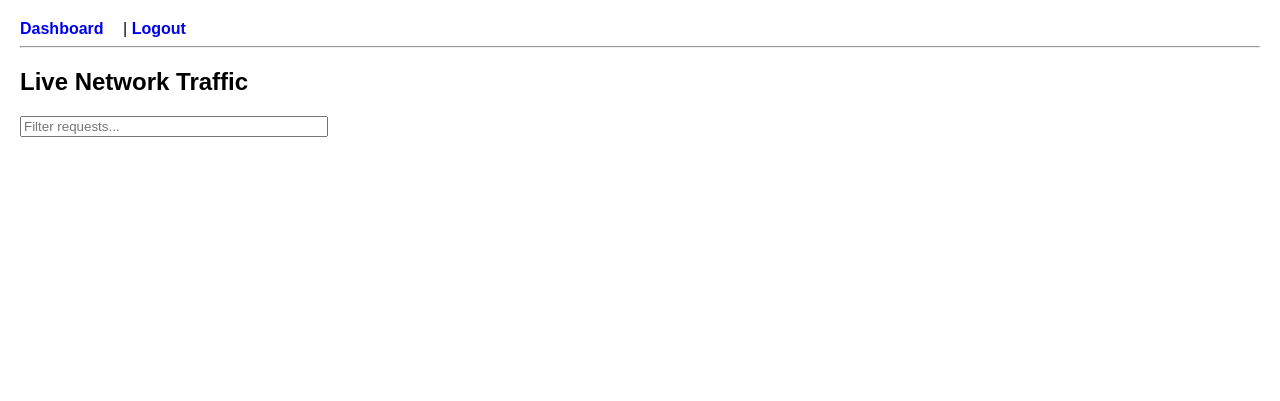
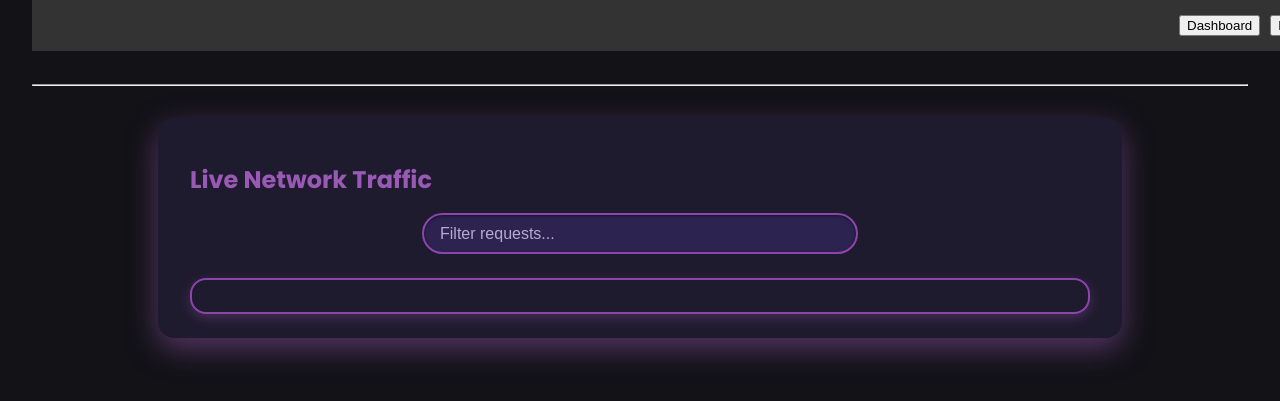
Before and after one commit to adityakumarxd/wifimon, a Flask app: template app/templates/device_detail.html in a window 1280 px wide. Shown: the top 401 px of the page. Run offline with Flask 3, Linux system fonts and the light colour scheme; the template is opened without the code that fills it, so the values that code supplies are empty; parts of the project's set-up code (start-up, migrations or seed data) failed here and were passed over; some libraries are stand-ins or nearby versions.

Commit message:
ui fixes: fixed navbar, dashboard/logout buttons

```diff
--- a/app/__init__.py
+++ b/app/__init__.py
@@ -12,10 +12,8 @@ def create_app():
     socketio.init_app(app)
 
     from .routes import main_bp
-    from .auth import auth_bp
 
     app.register_blueprint(main_bp)
-    app.register_blueprint(auth_bp)
 
     Thread(target=start_sniffer, daemon=True).start()
 
--- /dev/null
+++ b/app/static/script.js
@@ -0,0 +1,9 @@
+document.addEventListener('DOMContentLoaded', function() {
+  document.getElementById('dashboard-btn').addEventListener('click', () => {
+    window.location.href = "/dashboard";  // Adjust if needed
+  });
+
+  document.getElementById('logout-btn').addEventListener('click', () => {
+    window.location.href = "/logout";  // Adjust if needed
+  });
+});
--- a/app/static/style.css
+++ b/app/static/style.css
@@ -1,29 +1,198 @@
+/* General dark background and light text */
 body {
-    font-family: Arial, sans-serif;
-    margin: 20px;
+    background-color: #121217; /* very dark background */
+    color: #d0c9ff; /* soft light purple text */
+    font-family: 'Montserrat', sans-serif;
+    margin: 1rem 2rem;
+    padding-top: 60px; /* Adjust based on navbar height */
+
+}
+nav {
+  position: fixed;
+  top: 0;
+  width: 100%;
+  background-color: #333; /* or your desired color */
+  padding: 15px;
+  color: white;
+  z-index: 1000;
+  display: flex;
+  justify-content: flex-end;
+  gap: 10px;
+}
+
+body {
+  padding-top: 60px; /* Add top padding so content isn’t hidden */
 }
 
 nav a {
-    margin-right: 15px;
-    text-decoration: none;
-    font-weight: bold;
+  color: white;
+  text-decoration: none;
+  padding: 8px 16px;
+  background-color: #04AA6D;
+  border-radius: 4px;
+  font-weight: 600;
+  cursor: pointer;
+  transition: background-color 0.3s ease;
 }
 
-table {
-    width: 80%;
-    border-collapse: collapse;
+nav a:hover {
+  background-color: #037950;
 }
 
-th {
-    background-color: #f2f2f2;
+/* Headings in vibrant purple */
+h2, .page-title {
+    color: #9b59b6; /* bright purple */
+    font-weight: 700;
+    margin-bottom: 1rem;
 }
 
-td, th {
-    padding: 10px;
-    text-align: center;
+/* Container for content with subtle dark card */
+.container {
+    max-width: 900px;
+    margin: 2rem auto;
+    padding: 1.5rem 2rem;
+    background-color: #1f1b2e; /* dark purple-black */
+    border-radius: 16px;
+    box-shadow: 0 10px 30px rgba(155, 89, 182, 0.5);
+    font-family: 'Poppins', sans-serif;
 }
 
-ul {
+/* Device table styles */
+.device-table {
+    width: 100%;
+    border-collapse: separate;
+    border-spacing: 0 15px;
+}
+
+.device-table thead th {
+    background-color: #8e44ad; /* deep purple */
+    color: #fff;
+    padding: 12px;
+    text-align: left;
+    border-radius: 8px 8px 0 0;
+}
+
+.device-table tbody tr.device-row {
+    background-color: #2c2350; /* muted dark purple */
+    box-shadow: 0 4px 8px rgba(155, 89, 182, 0.3);
+    border: 2px solid #7d3c98;
+    border-radius: 12px;
+    transition: transform 0.3s ease;
+}
+
+.device-table tbody tr.device-row:hover {
+    transform: translateY(-4px);
+    box-shadow: 0 8px 16px rgba(155, 89, 182, 0.6);
+}
+
+.device-table td {
+    padding: 12px 18px;
+    vertical-align: middle;
+    color: #d0c9ff; /* lighter text for readability */
+}
+
+/* Links styling */
+.details-link {
+    color: #1abc9c; /* vibrant teal */
+    font-weight: bold;
+    text-decoration: none;
+    transition: color 0.3s ease;
+}
+
+.details-link:hover {
+    color: #16a085; /* deeper teal */
+    text-decoration: underline;
+}
+
+/* Filter input - centered & styled for dark mode */
+.filter-input {
+    display: block;
+    margin: 0 auto 1.5rem auto;
+    padding: 0.6rem 1rem;
+    width: 60%;
+    max-width: 400px;
+    font-size: 1rem;
+    border: 2px solid #8e44ad; /* purple border */
+    border-radius: 30px;
+    outline: none;
+    background-color: #2c2350;
+    color: #d0c9ff;
+    transition: border-color 0.3s ease, background-color 0.3s ease;
+    box-shadow: inset 0 1px 3px rgba(0,0,0,0.5);
+}
+
+.filter-input::placeholder {
+    color: #b8a9d4;
+}
+
+.filter-input:focus {
+    border-color: #1abc9c; /* teal on focus */
+    box-shadow: 0 0 8px rgba(26, 188, 156, 0.7);
+    background-color: #3a2b68;
+}
+
+/* Log box container for traffic logs in dark mode */
+.log-box {
+    background-color: #1f1b2e; /* dark purple-black */
+    border-radius: 16px;
+    border: 2px solid #8e44ad; /* purple border */
+    padding: 1rem 1.5rem;
+    max-height: 450px;
+    overflow-y: auto;
+    box-shadow: 0 4px 12px rgba(155, 89, 182, 0.3);
+}
+
+/* Traffic log list styling */
+.traffic-list {
     list-style-type: none;
-    padding: 0;
+    padding-left: 0;
+    margin: 0;
+    font-size: 0.95rem;
+    color: #d0c9ff;
+    line-height: 1.5;
 }
+
+/* Individual log items with alternating dark shades */
+.traffic-list li {
+    padding: 8px 10px;
+    border-bottom: 1px solid #4a3f72;
+    transition: background-color 0.2s ease;
+    cursor: default;
+}
+
+.traffic-list li:nth-child(odd) {
+    background-color: #2c2350;
+}
+
+.traffic-list li:hover {
+    background-color: #693d99; /* brighter purple highlight */
+}
+
+/* Scrollbar styling for dark mode */
+.log-box::-webkit-scrollbar {
+    width: 8px;
+}
+
+.log-box::-webkit-scrollbar-track {
+    background: #1f1b2e;
+    border-radius: 16px;
+}
+
+.log-box::-webkit-scrollbar-thumb {
+    background-color: #8e44ad;
+    border-radius: 16px;
+}
+
+/* Responsive adjustments */
+@media (max-width: 768px) {
+    .device-table td, .device-table th {
+        padding: 8px 12px;
+    }
+    .filter-input {
+        width: 90%;
+    }
+    .container {
+        margin: 1rem;
+        padding: 1rem;
+    }
+}
--- a/app/templates/base.html
+++ b/app/templates/base.html
@@ -4,13 +4,16 @@
     <meta charset="UTF-8">
     <title>WiFi Monitor</title>
     <link rel="stylesheet" href="{{ url_for('static', filename='style.css') }}">
+    <script src="{{ url_for('static', filename='script.js') }}"></script>
+
+    <link href="https://fonts.googleapis.com/css2?family=Poppins:wght@400;600;700&display=swap" rel="stylesheet">
     <script src="https://cdnjs.cloudflare.com/ajax/libs/socket.io/4.1.3/socket.io.min.js"></script>
 </head>
 <body>
-    <nav>
-        <a href="{{ url_for('main.dashboard') }}">Dashboard</a> |
-        <a href="{{ url_for('auth.logout') }}">Logout</a>
-    </nav>
+<nav>
+  <button id="dashboard-btn">Dashboard</button>
+  <button id="logout-btn">Logout</button>
+</nav>
     <hr>
     {% block content %}{% endblock %}
 </body>
--- a/app/templates/device_detail.html
+++ b/app/templates/device_detail.html
@@ -1,11 +1,15 @@
 {% extends 'base.html' %}
 
 {% block content %}
-<h2>Live Network Traffic</h2>
+<div class="container">
+    <h2 class="page-title">Live Network Traffic</h2>
 
-<input type="text" id="filterInput" placeholder="Filter requests..." oninput="filterRequests()" style="margin-bottom:10px; width:300px;">
+    <input type="text" id="filterInput" placeholder="Filter requests..." oninput="filterRequests()" class="filter-input">
 
-<ul id="traffic-log" style="list-style:none; padding-left:0;"></ul>
+    <div class="log-box">
+        <ul id="traffic-log" class="traffic-list"></ul>
+    </div>
+</div>
 
 <script src="https://cdnjs.cloudflare.com/ajax/libs/socket.io/4.1.3/socket.io.min.js"></script>
 <script>
--- a/config.py
+++ b/config.py
@@ -1,4 +1,5 @@
 import os
+from dotenv import load_dotenv
 
 # The following router-related config settings are placeholders for future implementation.
 # Uncomment and configure them when adding router login and network scanning functionality.
@@ -9,4 +10,7 @@ import os
 # NETWORK_SUBNET = os.environ.get('NETWORK_SUBNET', '192.168.1.0/24')  # Network subnet for scanning
 
 # Secret key for Flask app session security (in use)
-SECRET_KEY = os.environ.get('SECRET_KEY', 'default_secret_key')
+load_dotenv()
+class Config:
+
+    SECRET_KEY = os.environ.get('SECRET_KEY', 'default_secret_key')
```
Also changed, not shown: app/auth.py (deleted, +0 -31 lines), app/routes.py (+1 -6 lines), app/templates/dashboard.html (+10 -6 lines).
